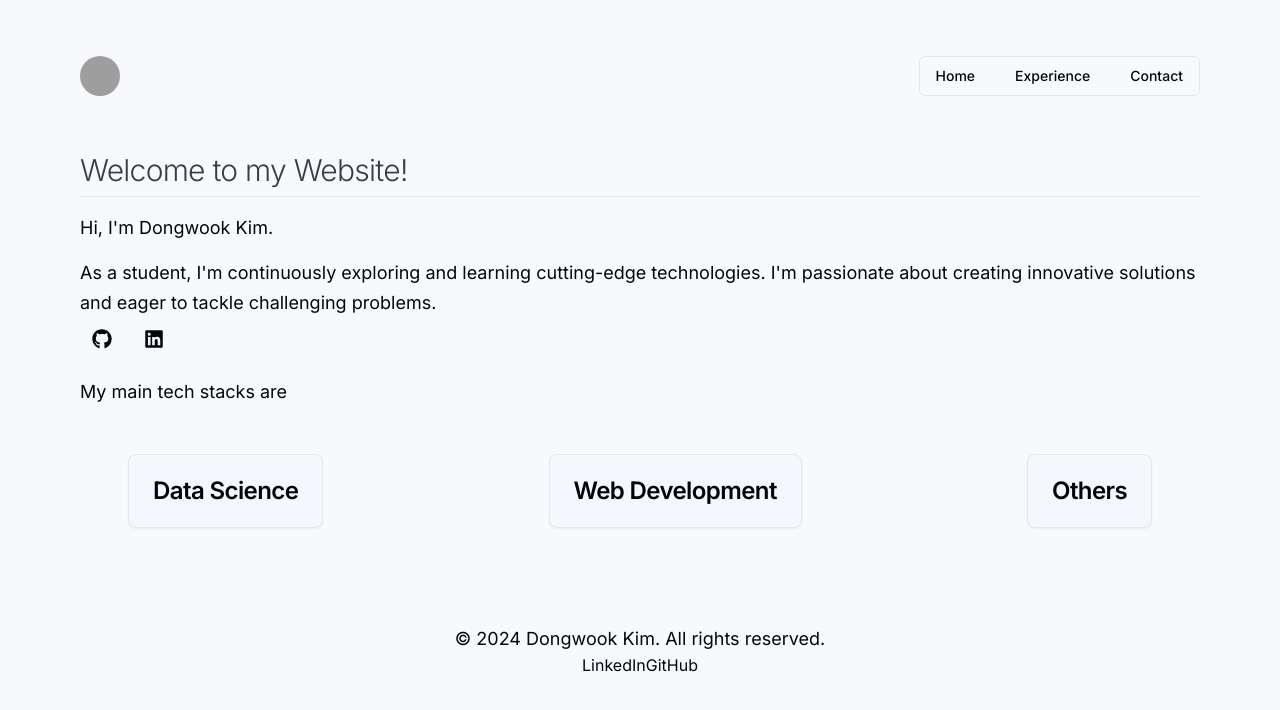
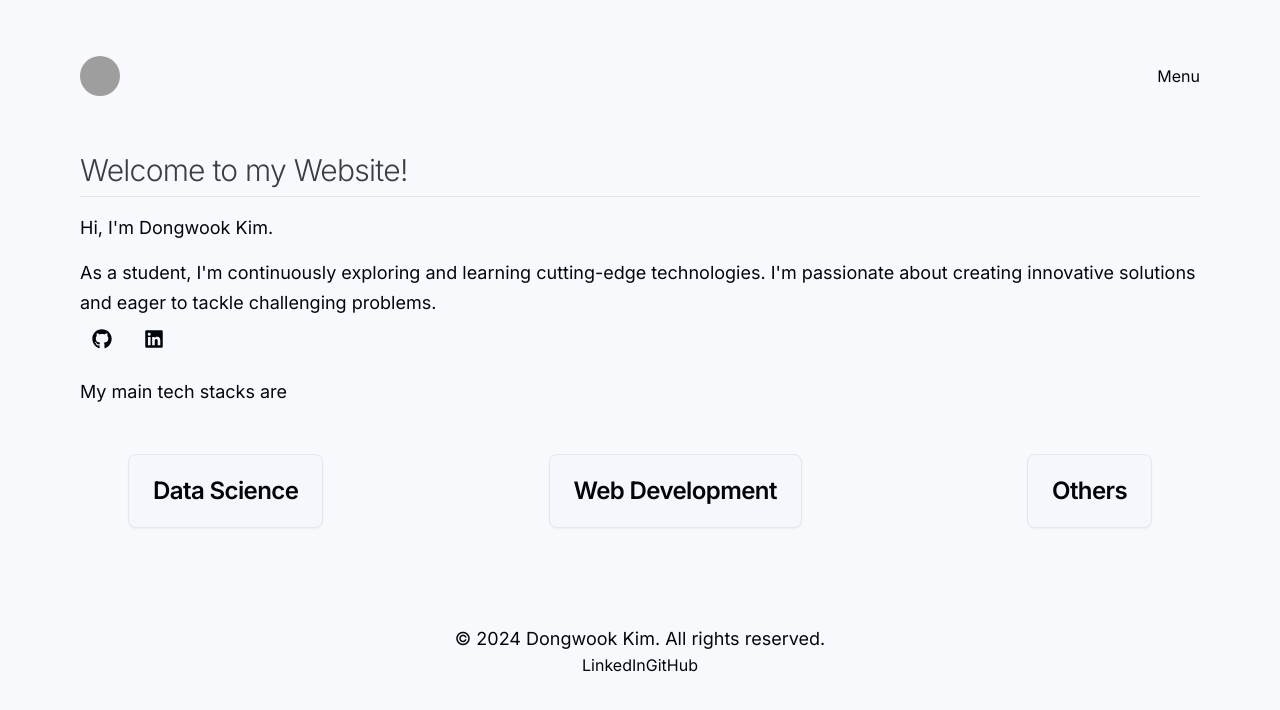
Before and after one commit to dwk601/next-portfolio, a Next.js app: page / in a window 1280 px wide. Shown: the top 710 px of the page. Built offline with nearby package versions, Linux system fonts and the light colour scheme; grey boxes are pictures that could not be loaded.

Commit message:
Add experience page and update navbar

```diff
--- a/src/components/navbar.tsx
+++ b/src/components/navbar.tsx
@@ -1,45 +1,39 @@
 import Link from "next/link";
 import { Avatar, AvatarFallback, AvatarImage } from "@/components/ui/avatar";
 import {
-  Menubar,
-  MenubarContent,
-  MenubarItem,
-  MenubarMenu,
-  MenubarSeparator,
-  MenubarShortcut,
-  MenubarTrigger,
-} from "@/components/ui/menubar";
+  DropdownMenu,
+  DropdownMenuContent,
+  DropdownMenuItem,
+  DropdownMenuLabel,
+  DropdownMenuSeparator,
+  DropdownMenuTrigger,
+} from "@/components/ui/dropdown-menu";
 
 export default function Navbar() {
   return (
     <nav>
       <div className="avatar-container">
+        <Link href="/">
           <Avatar>
             <AvatarImage src="https://avatars.githubusercontent.com/u/108056780?s=96&v=4" />
             <AvatarFallback>CN</AvatarFallback>
           </Avatar>
+        </Link>
       </div>
-      <Menubar>
-        <MenubarMenu>
-          <ul>
-            <MenubarTrigger>
-              <li>
+      <DropdownMenu>
+        <DropdownMenuTrigger>Menu</DropdownMenuTrigger>
+        <DropdownMenuContent>
+          <DropdownMenuItem>
             <Link href="/">Home</Link>
-              </li>
-            </MenubarTrigger>
-            <MenubarTrigger>
-              <li>
-                <Link href="/Experience">Experience</Link>
-              </li>
-            </MenubarTrigger>
-            <MenubarTrigger>
-              <li>
+          </DropdownMenuItem>
+          <DropdownMenuItem>
+            <Link href="/experience">Experience</Link>
+          </DropdownMenuItem>
+          <DropdownMenuItem>
             <Link href="/contact">Contact</Link>
-              </li>
-            </MenubarTrigger>
-          </ul>
-        </MenubarMenu>
-      </Menubar>
+          </DropdownMenuItem>
+        </DropdownMenuContent>
+      </DropdownMenu>
     </nav>
   );
 }
```
Also changed, not shown: src/app/experience/page.tsx (renamed from src/app/Experience/page.tsx). Lines whose indentation alone changed are shown as unchanged.
